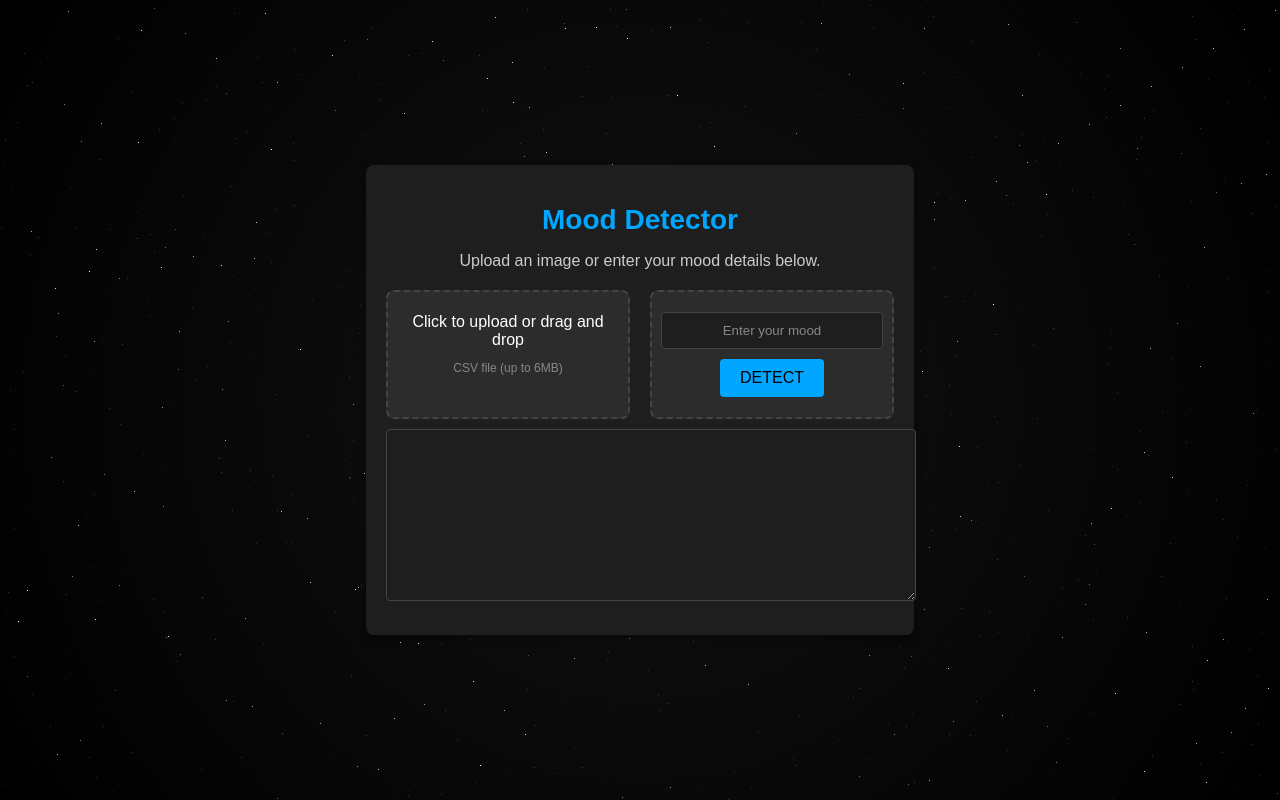
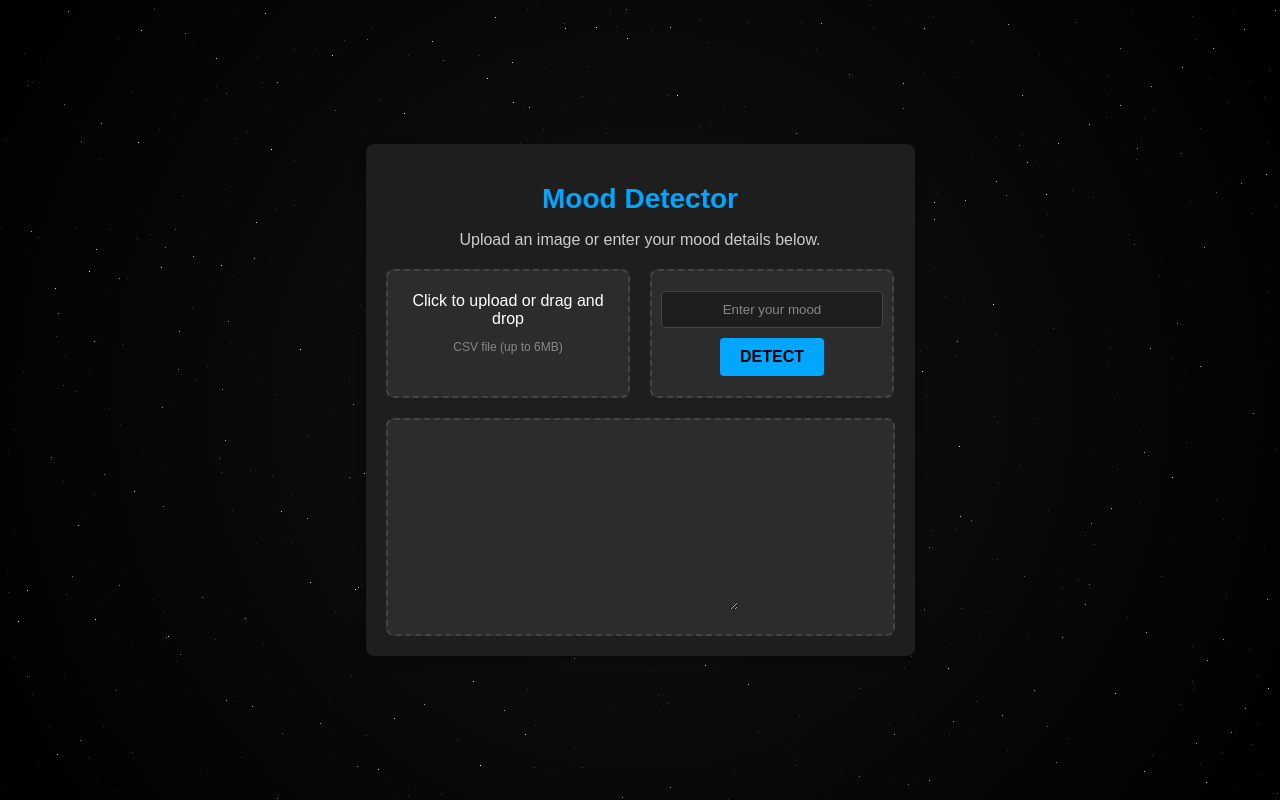
Before and after one commit to Shrishkd/Sentiment_Analysis, a plain HTML site: page Mood2.html in a window 1280 px wide. Drawn offline with Linux system fonts and the light colour scheme.

Commit message:
Update Mood2.css

```diff
--- a/Mood2.css
+++ b/Mood2.css
@@ -51,6 +51,32 @@ p {
     justify-content: center;
 }
 
+.output{
+
+    justify-content: center;
+    gap: 20px;
+    border: 2px dashed #444;
+    border-radius: 8px;
+    padding: 20px;
+    background-color: #2c2c2c;
+    width: 465px;
+    align-items: center;
+    justify-content: center;
+    margin-top: 20px;
+
+}
+
+#out-put {
+
+    padding: 10px;
+    border: 0px solid #444;
+    border-radius: 4px;
+    background-color: #2c2c2c;
+    color: #fff;
+    text-align: center;
+
+}
+
 .upload-box p, .input-box p {
     font-size: 12px;
     color: #888;
@@ -75,17 +101,7 @@ p {
     text-align: center;
 }
 
-#out-put {
-    width: 100%;
-    padding: 10px;
-    border: 1px solid #444;
-    border-radius: 4px;
-    background-color: #1e1e1e;
-    color: #fff;
-    margin-bottom: 10px;
-    text-align: center;
-    margin-top: 10px;
-}
+
 
 .text-field::placeholder {
     color: #888;
@@ -99,6 +115,7 @@ p {
     border: none;
     border-radius: 4px;
     cursor: pointer;
+    font-weight: bold;
 }
 
 .submit-btn:hover, .detect-btn:hover {
```
